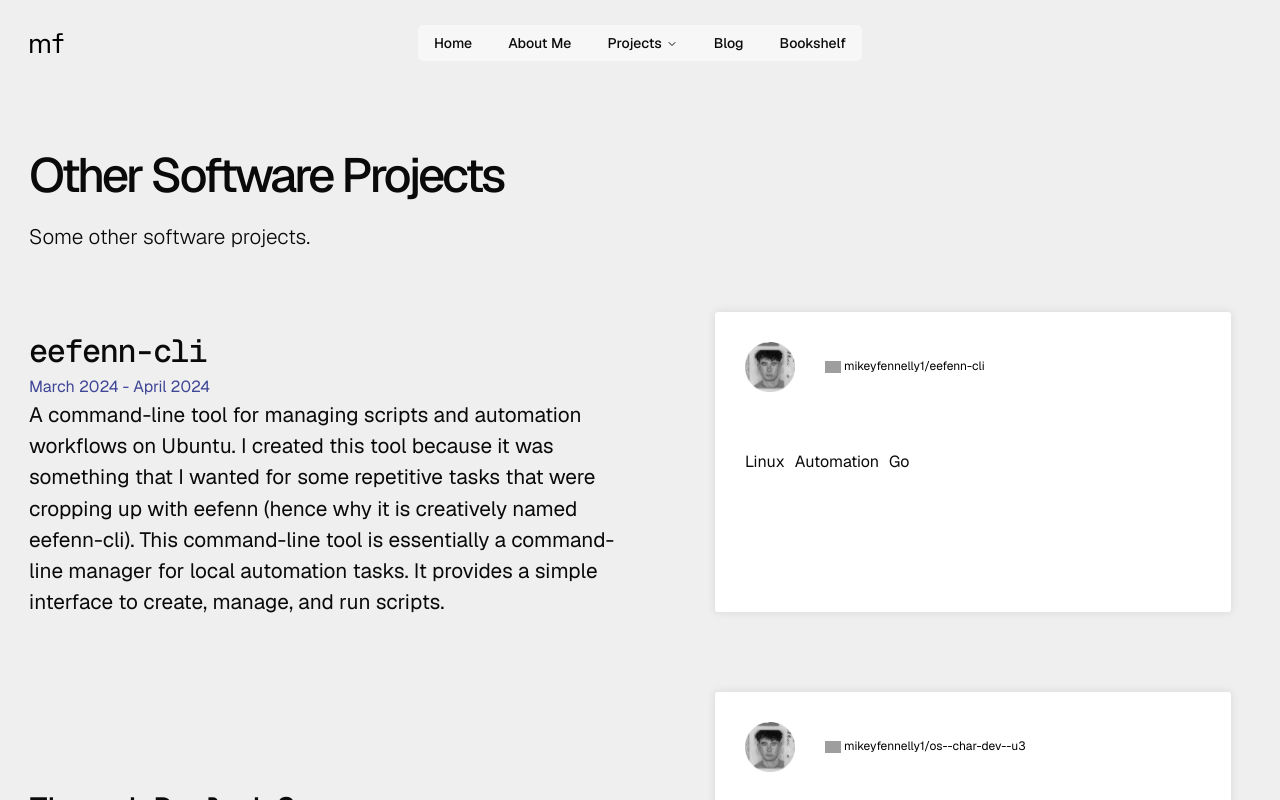
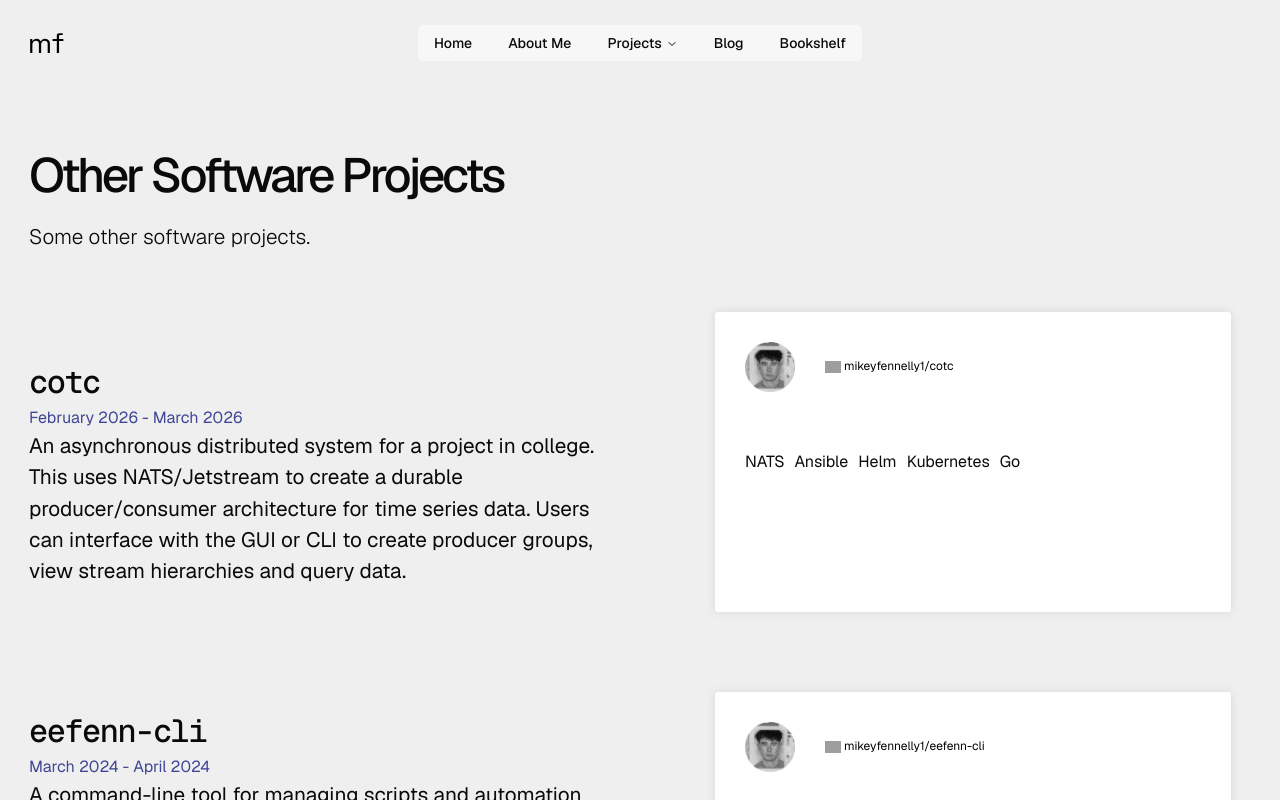
Before and after one commit to mikeyfennelly1/mfennelly.dev, a Next.js app: page /other-software-projects in a window 1280 px wide. Shown: the top 800 px of the page. Built offline with nearby package versions, Linux system fonts and the light colour scheme; grey boxes are pictures that could not be loaded.

Commit message:
feat: add cotc project

```diff
--- a/src/app/other-software-projects/page.tsx
+++ b/src/app/other-software-projects/page.tsx
@@ -13,6 +13,20 @@ interface OtherSoftwareProjectsInterface {
 }
 
 const OtherSoftwareProjects: SoftwareProjectInterface[] = [
+    {
+        project: {
+            projectName: "cotc",
+            projectBrief: "An asynchronous distributed system for a project in college. This uses NATS/Jetstream to create a durable producer/consumer architecture for time series data. Users can interface with the GUI or CLI to create producer groups, view stream hierarchies and query data.",
+            technologies: ["NATS", "Ansible", "Helm","Kubernetes","Go"],
+            startDate: "February 2026",
+            endDate: "March 2026"
+        },
+        repo: {
+            repoName: "cotc",
+            description: "Distributed asynchronous time-series data ingestion pipeline.",
+            repoURL: "https://github.com/mikeyfennelly1/cotc"
+        }
+    },
     {
         project: {
             projectName: "eefenn-cli",
```
